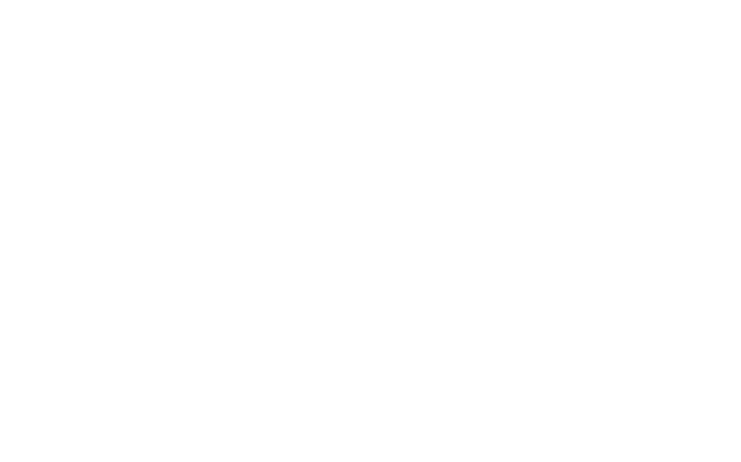
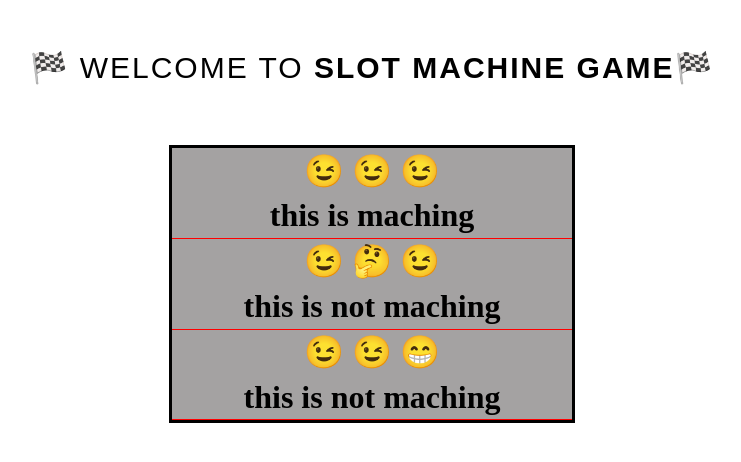
Before and after one commit to Anandrajoria/react_learning, a React (Create React App) app in the folder my-react-app/: page / in a window 1280 px wide. Shown: the top 462 px of the page, without its empty margins (268-1009 px from the left). Built offline with nearby package versions, Linux system fonts and the light colour scheme; the HTML template or start-up script is replaced by a standard one.

Commit message:
slot machine

```diff
--- a/my-react-app/src/App.jsx
+++ b/my-react-app/src/App.jsx
@@ -23,6 +23,7 @@
 // import Com from "./componentss/Com"
 // import List from "./listAndKeys/List"
 // import Refs from "./refs/Refs"
+import SlotMachine from "./slot machine/slotMachine"
 function App(){
     return(
         <>
@@ -56,7 +57,7 @@
         {/* <Com/> */}
         {/* <List/> */}
         {/* <Refs/> */}
-
+        <SlotMachine/>
         </>
     )
 }
--- a/my-react-app/src/index.css
+++ b/my-react-app/src/index.css
@@ -1,4 +1,4 @@
-body {
+/* body {
   margin: 0;
   padding: 0;
   box-sizing: border-box;
@@ -23,4 +23,4 @@
 }
 button:hover{
   background-color: cadetblue;
-}
+} */
--- /dev/null
+++ b/my-react-app/src/slot machine/slotMachine.css
@@ -0,0 +1,36 @@
+body {
+  margin: 0;
+  padding: 0;
+  box-sizing: border-box;
+}
+/* .slot_inner{
+  display: flex;
+  align-items: center;
+  justify-content: center;
+  margin: 100px;
+} */
+.heading{
+    padding: 30px 0;
+    text-align: center;
+    font-family: sans-serif;
+    text-transform: uppercase;
+    font-size: 30px;
+    letter-spacing: 2px;
+    font-weight: 500;
+    background-color: #fff;
+    margin-bottom: 30px;
+}
+.slotMachine{
+    background-color: red;
+    width: 400px;
+    border: 3px solid black;
+    margin-left: 50%;
+    transform: translate(-50%);
+}
+.slot_inner{
+    display: grid;
+    place-items: center;
+    line-height: 2px;
+    background-color: rgb(164, 162, 162);
+    border-bottom: 1px solid red;
+}
--- /dev/null
+++ b/my-react-app/src/slot machine/slotMachine.jsx
@@ -0,0 +1,50 @@
+import React from 'react'
+import './slotMachine.css'
+
+const Slotm=(props)=>{
+    // let x='😊';
+    // let y='😊';
+    // let z='😊';
+
+
+    let [x,y,z]=[props.x,props.y,props.z]
+
+
+    if(props.x===props.y && props.x===props.z){
+        return (
+            <>
+                <div className='slot_inner'>
+                    <h1>{x}  {y}  {z}</h1>
+                    <h1>this is maching</h1>
+
+                </div>
+            </>
+        )
+    }else{
+        return(
+            <>
+                <div className='slot_inner'>
+                    <h1>{x}  {y}  {z}</h1>
+                    <h1>this is not maching</h1>
+
+                </div>
+            </>
+        )
+    }
+}
+const SlotMachine=()=>{
+    return(
+        <>
+            <h1 className='heading'>🏁 welcome to <span style={{fontWeight:'800'}}>slot machine game</span>🏁</h1>
+            <div className='slotMachine'>
+            <Slotm x='😉' y='😉'  z='😉'/>
+            <Slotm x='😉' y='🤔'  z='😉'/>
+            <Slotm x='😉' y='😉'  z='😁'/>
+
+            </div>
+
+        </>
+    )
+}
+
+export default SlotMachine
```
